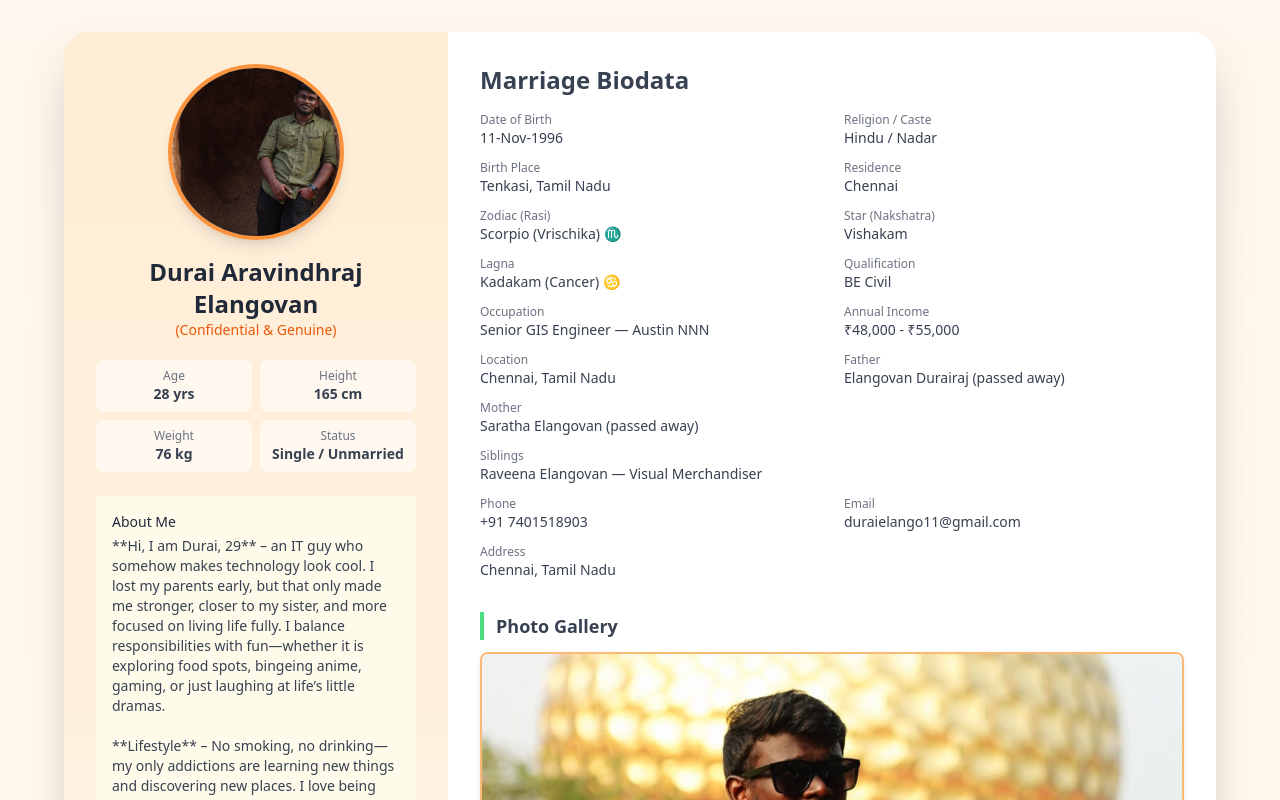
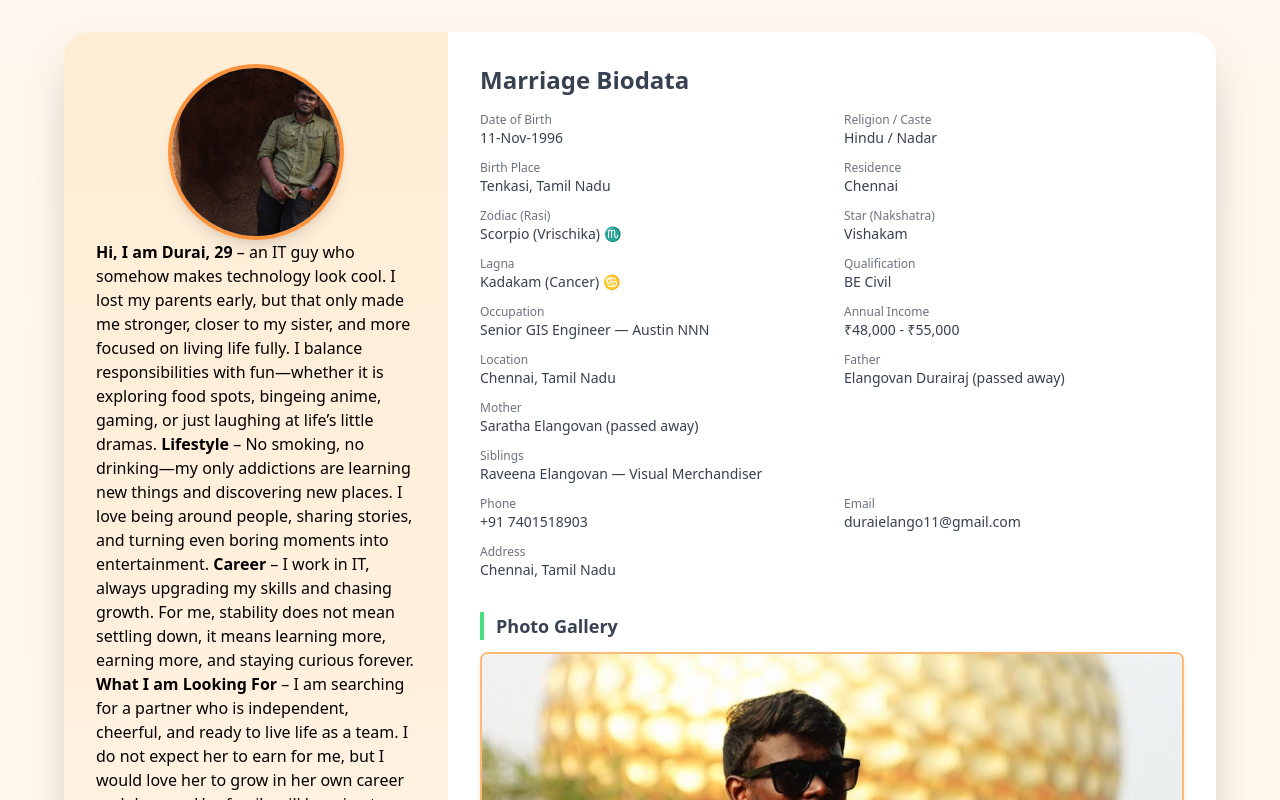
Before and after one commit to duraiaravindh/bio_data, a React (Vite) app: page / in a window 1280 px wide. Shown: the top 800 px of the page. Built offline with nearby package versions, Linux system fonts and the light colour scheme.

Commit message:
Prepare for deploy — <short description>

```diff
--- a/src/MarriageBiodata.jsx
+++ b/src/MarriageBiodata.jsx
@@ -35,17 +35,16 @@ export default function MarriageBiodata() {
     star: "Vishakam",
     lagna: "Kadakam (Cancer) ♋",
 
-    about: `**Hi, I am Durai, 29** – an IT guy who somehow makes technology look cool. I lost my parents early, but that only made me stronger, closer to my sister, and more focused on living life fully. I balance responsibilities with fun—whether it is exploring food spots, bingeing anime, gaming, or just laughing at life’s little dramas.
+    about: `<b>Hi, I am Durai, 29</b> – an IT guy who somehow makes technology look cool. I lost my parents early, but that only made me stronger, closer to my sister, and more focused on living life fully. I balance responsibilities with fun—whether it is exploring food spots, bingeing anime, gaming, or just laughing at life’s little dramas.
 
-**Lifestyle** – No smoking, no drinking—my only addictions are learning new things and discovering new places. I love being around people, sharing stories, and turning even boring moments into entertainment.
+<b>Lifestyle</b> – No smoking, no drinking—my only addictions are learning new things and discovering new places. I love being around people, sharing stories, and turning even boring moments into entertainment.
 
-**Career** – I work in IT, always upgrading my skills and chasing growth. For me, stability does not mean settling down, it means learning more, earning more, and staying curious forever.
+<b>Career</b> – I work in IT, always upgrading my skills and chasing growth. For me, stability does not mean settling down, it means learning more, earning more, and staying curious forever.
 
-**What I am Looking For** – I am searching for a partner who is independent, cheerful, and ready to live life as a team. I do not expect her to earn for me, but I would love her to grow in her own career and dreams. Her family will be mine too—I would stand by them just like I would stand by her.
+<b>What I am Looking For</b> – I am searching for a partner who is independent, cheerful, and ready to live life as a team. I do not expect her to earn for me, but I would love her to grow in her own career and dreams. Her family will be mine too—I would stand by them just like I would stand by her.
 
-**Values** – Caste, religion, community do not matter to me—we are all humans at the end of the day. What matters is laughter, loyalty, trust, and building a life together with patience and positivity.`
+<b>Values</b> – Caste, religion, community do not matter to me—we are all humans at the end of the day. What matters is laughter, loyalty, trust, and building a life together with patience and positivity.`
   };
-
 
   return (
     <div className="min-h-screen bg-gradient-to-b from-orange-50 via-yellow-50 to-white p-8 flex items-center justify-center">
@@ -61,7 +60,7 @@ export default function MarriageBiodata() {
                 className="w-full h-full object-cover"
               />
             </div>
-
+            <div dangerouslySetInnerHTML={{ __html: data.about }} />
             <h1 className="mt-4 text-2xl font-extrabold text-gray-800 text-center">
               {data.name}
             </h1>
```
